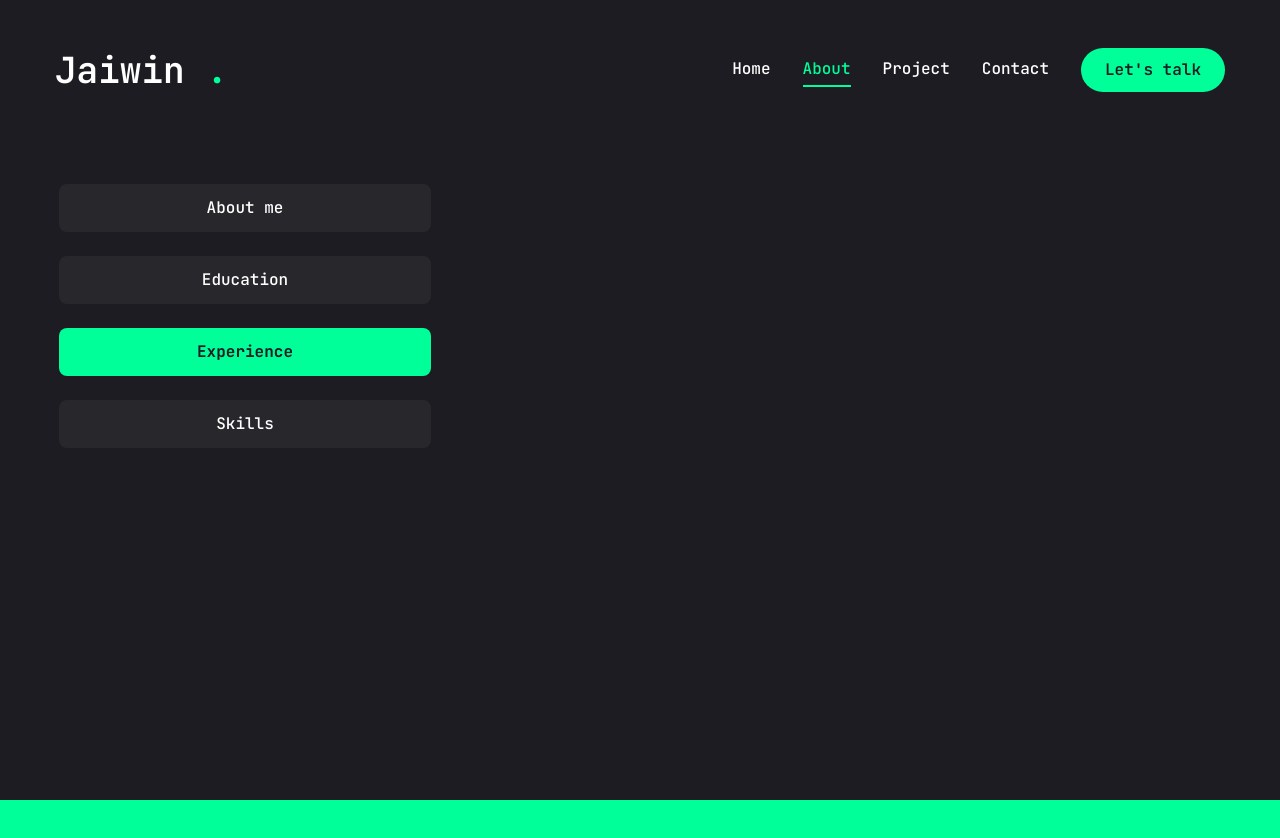
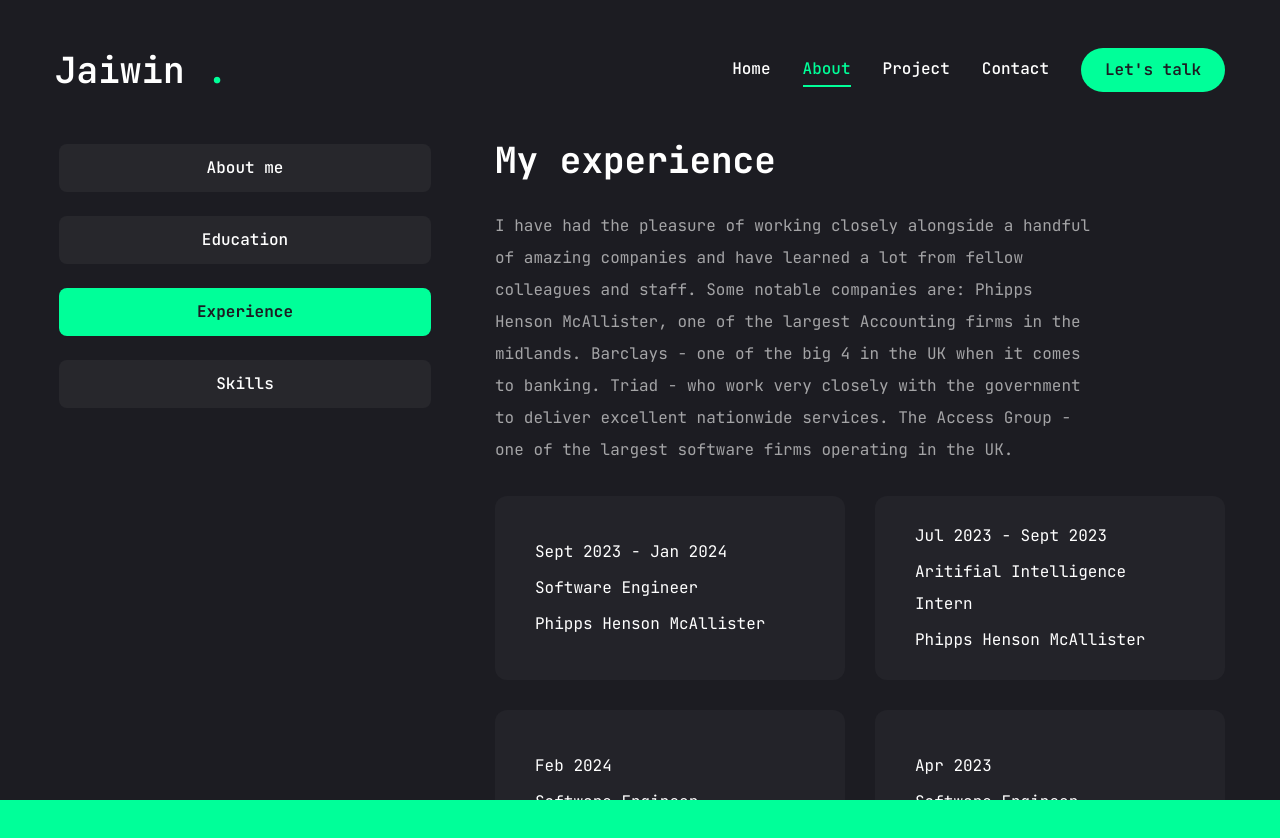
Before and after one commit to Jaiwin21/Portfolio, a Next.js app: page /about in a window 1280 px wide. Shown: the top 838 px of the page. Before the commit the page ends 800 px from the top, so only its background shows below. Built offline with nearby package versions, Linux system fonts and the light colour scheme.

Commit message:
experience tab content

```diff
--- a/app/about/page.jsx
+++ b/app/about/page.jsx
@@ -43,8 +43,8 @@ const about = {
 
 const experience = {
   icon: "/resume/badge.svg",
-  title: "My experinece",
-  description: "test",
+  title: "My experience",
+  description: "I have had the pleasure of working closely alongside a handful of amazing companies and have learned a lot from fellow colleagues and staff. Some notable companies are: Phipps Henson McAllister, one of the largest Accounting firms in the midlands. Barclays - one of the big 4 in the UK when it comes to banking. Triad - who work very closely with the government to deliver excellent nationwide services. The Access Group - one of the largest software firms operating in the UK.",
   items: [
 
     {
@@ -71,6 +71,11 @@ const experience = {
       company: "The Access Group",
       Position: "Software Engineer",
       duration: "Mar 2023",
+    },
+    {
+      company: "The University Of Northampton",
+      Position: "Student Representative",
+      duration: "Oct 2019 - July 2021",
     }
   ]
 };
@@ -178,8 +183,42 @@ const About = () => {
 
           <div className="min-h-[70vh] w-full">
 
+          <TabsContent value="about" className="w-full">
+            about
+          </TabsContent>
+
+          <TabsContent value="education" className="w-full">
+            education
+          </TabsContent>
+
           <TabsContent value="experience" className="w-full">
+            <div className=" flex flex-col gap-[30px] text-center xl:text-left">
+              <h3 className="text-4xl font-bold">{experience.title}</h3>
+              <p className="max-w-[600px] text-white/60 mx-auto xl:mx-0">{experience.description}</p>
+              <ScrollArea className="h-[400px]">
+                <ul className="grid grid-cols-1 lg:grid-cols-2 gap-[30px]">
+                  {experience.items.map((item, index) => {
+                    return (
+                    <li key={index}
+                    className="bg-[#232329] h-[184px] py-6 px-10 rounded-xl flex flex-col justify-center items-center lg:items-start gap-1"
+                    >
+                      <span>{item.duration}</span>
+                      <h3>{item.Position}</h3>
+                      <div>
+                        <span></span>
+                        <p>{item.company}</p>
+                      </div>
+                    </li>
+                    );
+                  })}
 
+                </ul>
+              </ScrollArea>
+            </div>
+          </TabsContent>
+
+          <TabsContent value="skills" className="w-full">
+            skills
           </TabsContent>
 
           </div>
```
